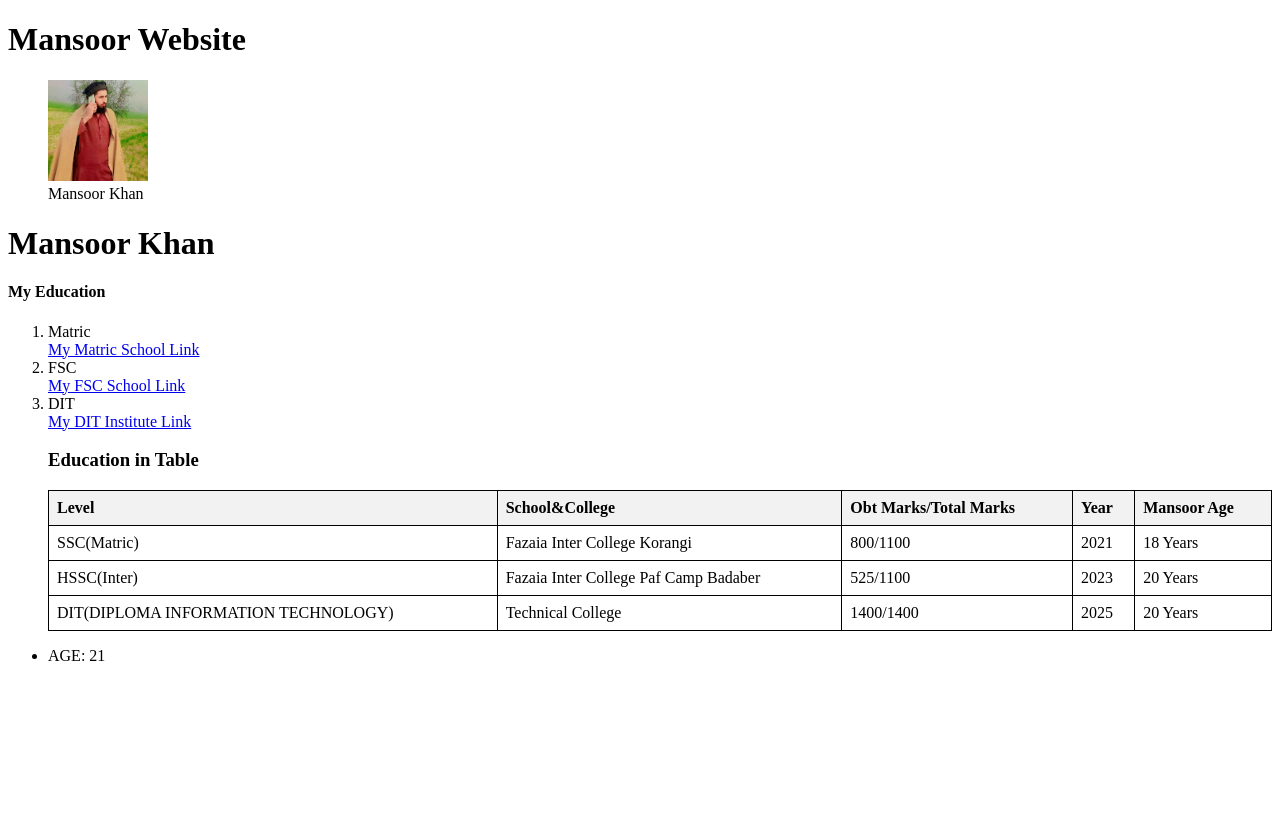
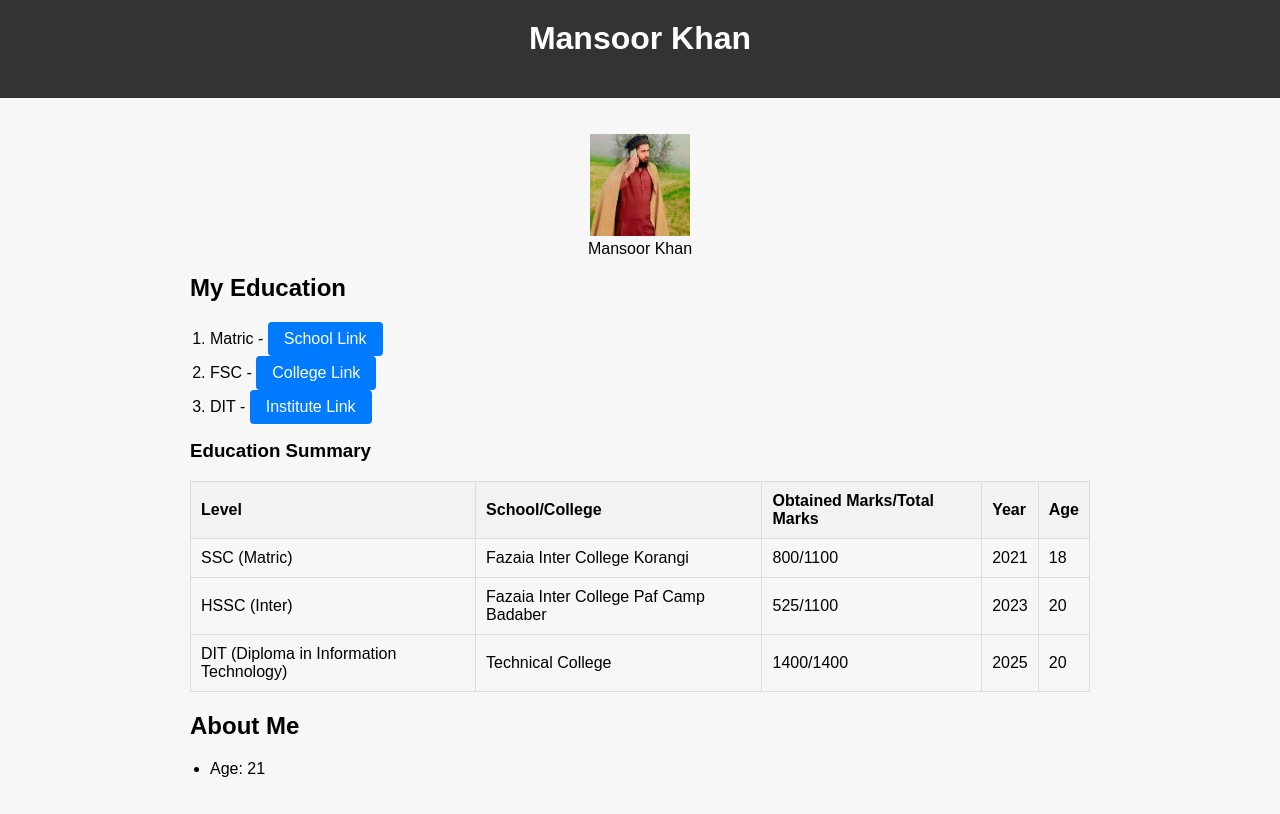
Before and after one commit to Syedzarraramir/mansoor, a plain HTML site: page index.html in a window 1280 px wide. Drawn offline with Linux system fonts and the light colour scheme.

Commit message:
used chat gpt

```diff
--- a/index.html
+++ b/index.html
@@ -5,79 +5,122 @@
     <meta name="viewport" content="width=device-width, initial-scale=1.0">
     <title>Mansoor</title>
     <style>
+        body {
+            font-family: Arial, sans-serif;
+            margin: 0;
+            padding: 0;
+            background-color: #f7f7f7;
+        }
+        header {
+            background-color: #333;
+            color: #fff;
+            padding: 20px;
+            text-align: center;
+        }
+        .container {
+            max-width: 900px;
+            margin: 0 auto;
+            padding: 20px;
+        }
+        h1, h2, h3, h4, h5, h6 {
+            margin-top: 0;
+        }
+        figure {
+            text-align: center;
+        }
         table {
+            width: 100%;
             border-collapse: collapse;
-            width: 100%;
-            border: 1px solid #000; /* Border color */
+            margin-bottom: 20px;
         }
         th, td {
-            border: 1px solid #000; /* Border color */
-            padding: 8px;
+            border: 1px solid #ddd;
+            padding: 10px;
             text-align: left;
         }
         th {
-            background-color: #f2f2f2; /* Header background color */
+            background-color: #f2f2f2;
+        }
+        ol, ul {
+            margin-top: 0;
+            padding-left: 20px;
+        }
+        .button {
+            display: inline-block;
+            background-color: #007bff;
+            color: #fff;
+            padding: 8px 16px;
+            text-align: center;
+            text-decoration: none;
+            border-radius: 4px;
+            transition: background-color 0.3s;
+            margin-right: 10px;
+        }
+        .button:hover {
+            background-color: #0056b3;
         }
     </style>
 </head>
 <body>
 
-    <h1>Mansoor Website</h1>
+<header>
+    <h1>Mansoor Khan</h1>
+</header>
+
+<div class="container">
     <figure>
-        <img src="./Pic/mansoor.jpg" title="Mansoor" alt=" Mansoor Khan" width="100">
-        <figcaption>Mansoor Khan </figcaption>
+        <img src="./Pic/mansoor.jpg" alt="Mansoor Khan" width="100">
+        <figcaption>Mansoor Khan</figcaption>
     </figure>
-  <h1>Mansoor Khan</h1>
-    <h4>My Education</h4>
+
+    <h2>My Education</h2>
     <ol>
-        <li>Matric</li><a href="https://fazaia.edu.pk/fickck/home" target="_blank">My Matric School Link</a>
-        <li>FSC</li><a href="https://fazaia.edu.pk/ficbadaber/home">My FSC School Link</a>
-        <li>DIT</li><a href="https://kpbte.edu.pk/">My DIT Institute Link</a>
+        <li>Matric - <a href="https://fazaia.edu.pk/fickck/home" target="_blank" class="button">School Link</a></li>
+        <li>FSC - <a href="https://fazaia.edu.pk/ficbadaber/home" class="button">College Link</a></li>
+        <li>DIT - <a href="https://kpbte.edu.pk/" class="button">Institute Link</a></li>
+    </ol>
 
-        <h3>Education in Table</h3>
+    <h3>Education Summary</h3>
     <table>
         <thead>
             <tr>
                 <th>Level</th>
-                    <th>          School&College</th>
-                    <th>          Obt Marks/Total Marks</th>
-                    <th>          Year</th>
-                    <th>          Mansoor Age</th>
+                <th>School/College</th>
+                <th>Obtained Marks/Total Marks</th>
+                <th>Year</th>
+                <th>Age</th>
             </tr>
         </thead>
         <tbody>
             <tr>
-                    <td>SSC(Matric)</td>
+                <td>SSC (Matric)</td>
                 <td>Fazaia Inter College Korangi</td>
                 <td>800/1100</td>
                 <td>2021</td>
-                    <td>18 Years</td>
+                <td>18</td>
             </tr>
             <tr>
-                    <td>HSSC(Inter)</td>
+                <td>HSSC (Inter)</td>
                 <td>Fazaia Inter College Paf Camp Badaber</td>
                 <td>525/1100</td>
                 <td>2023</td>
-                    <td>20 Years</td>
+                <td>20</td>
             </tr>
             <tr>
-                    <td>DIT(DIPLOMA INFORMATION TECHNOLOGY)</td>
+                <td>DIT (Diploma in Information Technology)</td>
                 <td>Technical College</td>
                 <td>1400/1400</td>
                 <td>2025</td>
-                    <td>20 Years</td>
-
+                <td>20</td>
             </tr>
-
         </tbody>
     </table>
 
-    </ol>
+    <h2>About Me</h2>
     <ul>
-        <li>AGE: 21</li>
-
-    </ul> <br> <br>
-
+        <li>Age: 21</li>
+    </ul>
+</div>
 
 </body>
 </html>
```
Lines whose indentation alone changed are shown as unchanged.
